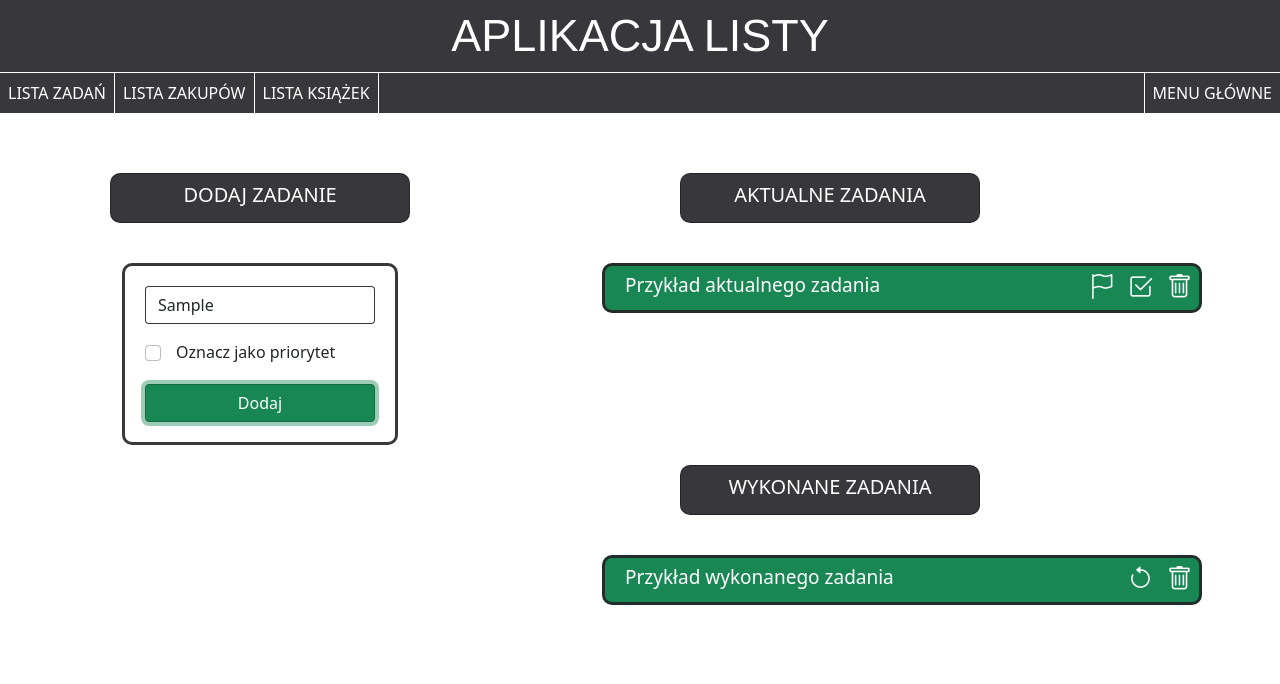
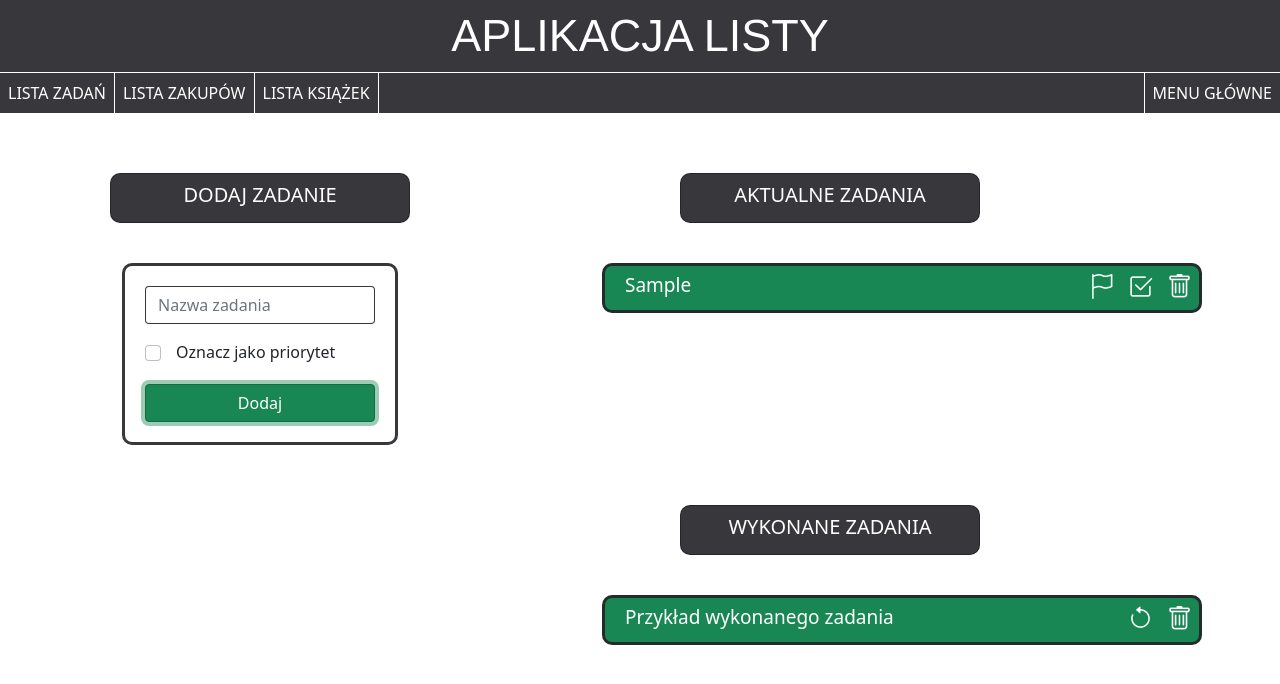
Before and after one commit to mkozien/toDoList, an Angular app: page /tasks-list in a window 1280 px wide. Both pictures are taken after typing "Sample" into the empty fields and a click on the button "Dodaj". Shown: the top 684 px of the page. Built offline with nearby package versions, Linux system fonts and the light colour scheme.

Commit message:
subscription for current tasks is working correctly

```diff
--- a/src/app/services/tasks/tasks.service.ts
+++ b/src/app/services/tasks/tasks.service.ts
@@ -5,12 +5,12 @@ import { Observable } from 'rxjs';
 import { Task } from '../../models/tasks-task';
 
 @Injectable({
-  providedIn: 'root'
+  providedIn: 'root',
 })
 export class TasksService {
   currentTasks: Task[] = [];
 
-  constructor() { }
+  constructor() {}
 
   addTask(task: Task) {
     this.currentTasks.push(task);
@@ -18,14 +18,9 @@ export class TasksService {
   }
 
   getTasks() {
-    const currentTasksObservable = new Observable<Task[]>((observer) => {
-      console.log(observer);
+    const currentTasksObservable = new Observable((observer) => {
       observer.next(this.currentTasks);
-      console.log(observer)
-      console.log(currentTasksObservable)
-      return currentTasksObservable
-    })
-
-    }
-
+    });
+    return currentTasksObservable;
+  }
 }
--- a/src/app/tasks/tasks.component.css
+++ b/src/app/tasks/tasks.component.css
@@ -1,4 +1,4 @@
-#top-row {
+#top-row, #bottom-row {
   position: relative;
   top: 40px;
 }
@@ -11,7 +11,7 @@
   border: 1px solid rgba(35, 35, 39, 0.9);
   border-radius: 10px;
   text-align: center;
-  margin: 20px auto;
+  margin: 20px auto 40px;
 }
 
 .item-title-text {
@@ -71,7 +71,7 @@ input[type="text"] {
 
 .tasks-div {
   width: 600px;
-  margin: 40px 140px;
+  margin: 20px 140px;
   border: 3px solid rgba(35, 35, 39, 0.9);
   border-radius: 10px;
   background-color: #198754;
--- a/src/app/tasks/tasks.component.html
+++ b/src/app/tasks/tasks.component.html
@@ -8,19 +8,21 @@
             <div class="add-item-form">
                 <form class="form-container" (ngSubmit)="addCurrentTask(form)" #form="ngForm">
                     <div class="form-group">
-                        <input type="text" class="form-control" placeholder="Nazwa zadania" name="name" ngModel required>
+                        <input type="text" class="form-control" placeholder="Nazwa zadania" name="name" ngModel
+                            required>
                     </div>
                     <div class="form-group">
                         <div class="task-priority">
                             <div class="task-priority-text">
-                                <input type="checkbox" class="form-check-input" name="priority"
-                                    id="priority-check" value="true" ngModel>
+                                <input type="checkbox" class="form-check-input" name="priority" id="priority-check"
+                                    value="true" ngModel>
                                 <label class="form-check-label" for="priority-check">Oznacz jako priorytet</label>
                             </div>
                         </div>
                     </div>
                     <div class="add-button-div">
-                        <button type="submit" class="btn btn-success add-button" [disabled]="!form.valid && form.touched">Dodaj</button>
+                        <button type="submit" class="btn btn-success add-button"
+                            [disabled]="!form.valid && form.touched">Dodaj</button>
                     </div>
                 </form>
             </div>
@@ -29,11 +31,12 @@
             <div class="item-title">
                 <div class="item-title-text">AKTUALNE ZADANIA</div>
             </div>
+            <div *ngFor="let currentTask of currentTasks">
                 <div class="tasks-div">
                     <div class="pending-task">
                         <div class="row">
                             <div class="col-9 pending-task-div">
-                            <div class="pending-task-text">Przykład aktualnego zadania</div>
+                                <div class="pending-task-text">{{currentTask.name}}</div>
                             </div>
                             <div class="col-3 pending-task-icon-div">
                                 <div class="task-icon-div">
@@ -47,7 +50,8 @@
                 </div>
             </div>
         </div>
-    <div class="row">
+    </div>
+    <div class="row" id="bottom-row">
         <div class="col-4">
         </div>
         <div class="col-8">
--- a/src/app/tasks/tasks.component.ts
+++ b/src/app/tasks/tasks.component.ts
@@ -1,5 +1,7 @@
-import { Component, OnInit } from '@angular/core';
+import { Component, OnDestroy, OnInit } from '@angular/core';
 import { NgForm } from '@angular/forms';
+
+import { Subscription } from 'rxjs';
 
 import { Task } from '../models/tasks-task';
 import { TasksService } from '../services/tasks/tasks.service';
@@ -7,10 +9,11 @@ import { TasksService } from '../services/tasks/tasks.service';
 @Component({
   selector: 'app-tasks',
   templateUrl: './tasks.component.html',
-  styleUrls: ['./tasks.component.css']
+  styleUrls: ['./tasks.component.css'],
 })
-export class TasksComponent implements OnInit {
+export class TasksComponent implements OnInit, OnDestroy {
   currentTasks: Task[] = [];
+  private currentTasksSubscription: Subscription;
 
   constructor(private taskService: TasksService) {}
 
@@ -19,8 +22,20 @@ export class TasksComponent implements OnInit {
     console.log(body);
 
     this.taskService.addTask(body);
+    form.reset();
   }
 
-  ngOnInit(): void {}
+  ngOnInit(): void {
+    console.log(this.currentTasks);
+    this.currentTasksSubscription = this.taskService
+      .getTasks()
+      .subscribe((currentTasks: Task[]) => {
+        this.currentTasks = currentTasks;
+      });
+    console.log(this.currentTasks);
+  }
 
+  ngOnDestroy(): void {
+    this.currentTasksSubscription.unsubscribe();
+  }
 }
```
Lines whose indentation alone changed are shown as unchanged.
